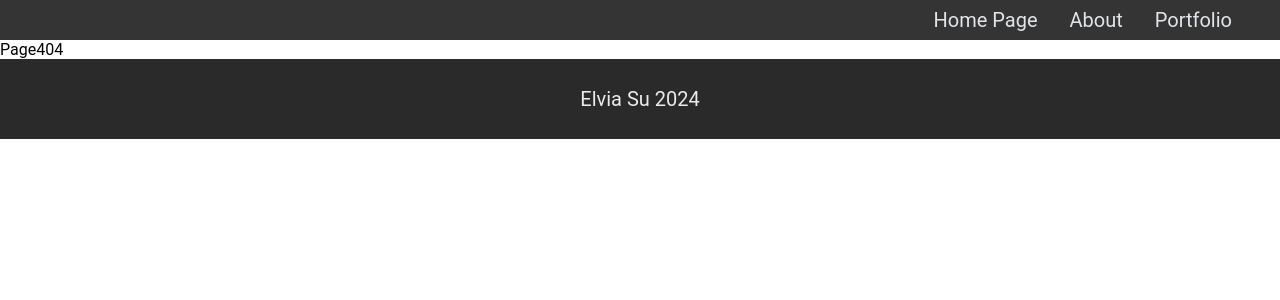
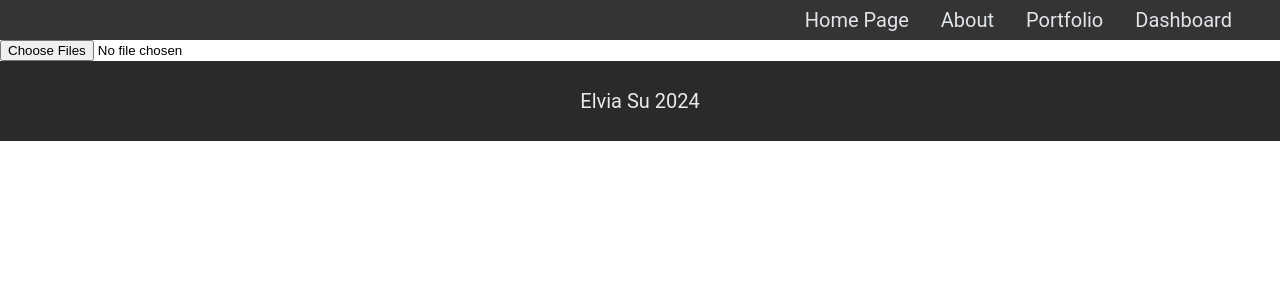
Before and after one commit to HWenSu/picture-web, a React (Create React App) app: page /dashboard in a window 1280 px wide. Shown: the top 300 px of the page. Built offline with nearby package versions, Linux system fonts and the light colour scheme.

Commit message:
Create: Dashboard.js

```diff
--- a/src/App.js
+++ b/src/App.js
@@ -5,7 +5,7 @@ import HomePage from "./pages/HomePage";
 import About from "./pages/About";
 import Page404 from "./pages/Page404";
 import Portfolio from "./pages/Portfolio";
-
+import Dashboard from "./pages/Dashboard";
 
 
 function App() {
@@ -16,7 +16,8 @@ function App() {
           <Route index element={<HomePage />}></Route>
           <Route path="about" element={<About />}></Route>
           <Route path="*" element={<Page404 />}></Route>
-          <Route path="portfolio" element={<Portfolio/>}></Route>
+          <Route path="portfolio" element={<Portfolio />}></Route>
+          <Route path="dashboard" element={<Dashboard/>}></Route>
         </Route>
       </Routes>
     </BrowserRouter>
--- a/src/Layout.js
+++ b/src/Layout.js
@@ -17,6 +17,9 @@ const Layout = () => {
           <li>
             <Link to="/portfolio">Portfolio</Link>
           </li>
+          <li>
+            <Link to="/dashboard">Dashboard</Link>
+          </li>
         </ul>
       </nav>
       <Outlet />
--- a/src/components/LocalImageUploader.js
+++ b/src/components/LocalImageUploader.js
@@ -4,35 +4,52 @@ const LocalImageUploader = () => {
 
   const [selected, setSelected] = useState(null)
   const [previewURL, setPreviewURL] = useState(null)
+  const validFiles = []
 
   // 選取圖片時
   const handleFileChange = (e) => {
-    const file = e.target.files;
-    if (file) {
-      setSelected(file);
-    }
-    // // FileReader API 讀取
-    // const reader = new FileReader();
-    // reader.onloadend = () => {
-    //   previewURL(reader.result)
-        // reader.readAsDataURL(file);
-    // };
-    // //  使用 Base64 將圖片編碼
-    //
-    //使用 URL.createObjectURL 來獲取本地URL
-    setPreviewURL(URL.createObjectURL(file))
-    console.log(previewURL);
+    const files = Array.from(e.target.files);
+
+    files.forEach((file) => {
+      validFiles.push(file)
+    })
+    setSelected(validFiles);
   }
-  useEffect(()=>{
-    localStorage.setItem('imageURL', JSON.stringify(previewURL))
-  }, [previewURL])
+
+ useEffect(() => {
+   // 為每個文件創建預覽 URL
+   if(selected) {
+   const urls = selected.map((file) => URL.createObjectURL(file));
+   setPreviewURL(urls);
+   localStorage.setItem('imageURLs', JSON.stringify(urls))
+   }
+ }, [selected]);
+
 
   return (
     <div>
-      <input type="file" accept='image/*' multiple onChange={handleFileChange}/>
-      { previewURL && <img src={previewURL} alt='Preview' /> }
+      <input
+        type="file"
+        accept="image/*"
+        multiple
+        onChange={handleFileChange}
+      />
+      <div class="previewContainer">
+        {selected && selected.map((file, index) => {
+          const previewURL = URL.createObjectURL(file);
+
+          return (
+            <div class="imageContainer">
+              <img src={previewURL} alt="preview" />
+              {}
+            </div>
+          );
+        })}
+      </div>
     </div>
-  )
+  );
+
+
 }
 
 export default LocalImageUploader
--- /dev/null
+++ b/src/pages/Dashboard.js
@@ -0,0 +1,12 @@
+import React from 'react'
+import LocalImageUploader from '../components/LocalImageUploader'
+
+const Dashboard = () => {
+  return (
+    <div>
+      <LocalImageUploader />
+    </div>
+  )
+}
+
+export default Dashboard
--- a/src/pages/Portfolio.js
+++ b/src/pages/Portfolio.js
@@ -1,6 +1,6 @@
 import React from 'react'
 import Waterfall from '../components/Waterfall'
-import LocalImageUploader from '../components/LocalImageUploader';
+
 
 
 
@@ -8,11 +8,7 @@ import LocalImageUploader from '../components/LocalImageUploader';
 const Portfolio = () => {
   return (
     <div>
-      <LocalImageUploader />
-      {/* <Waterfall
-        data = {''}
-        width={window.innerWidth}
-      /> */}
+
     </div>
   );
 }
```
